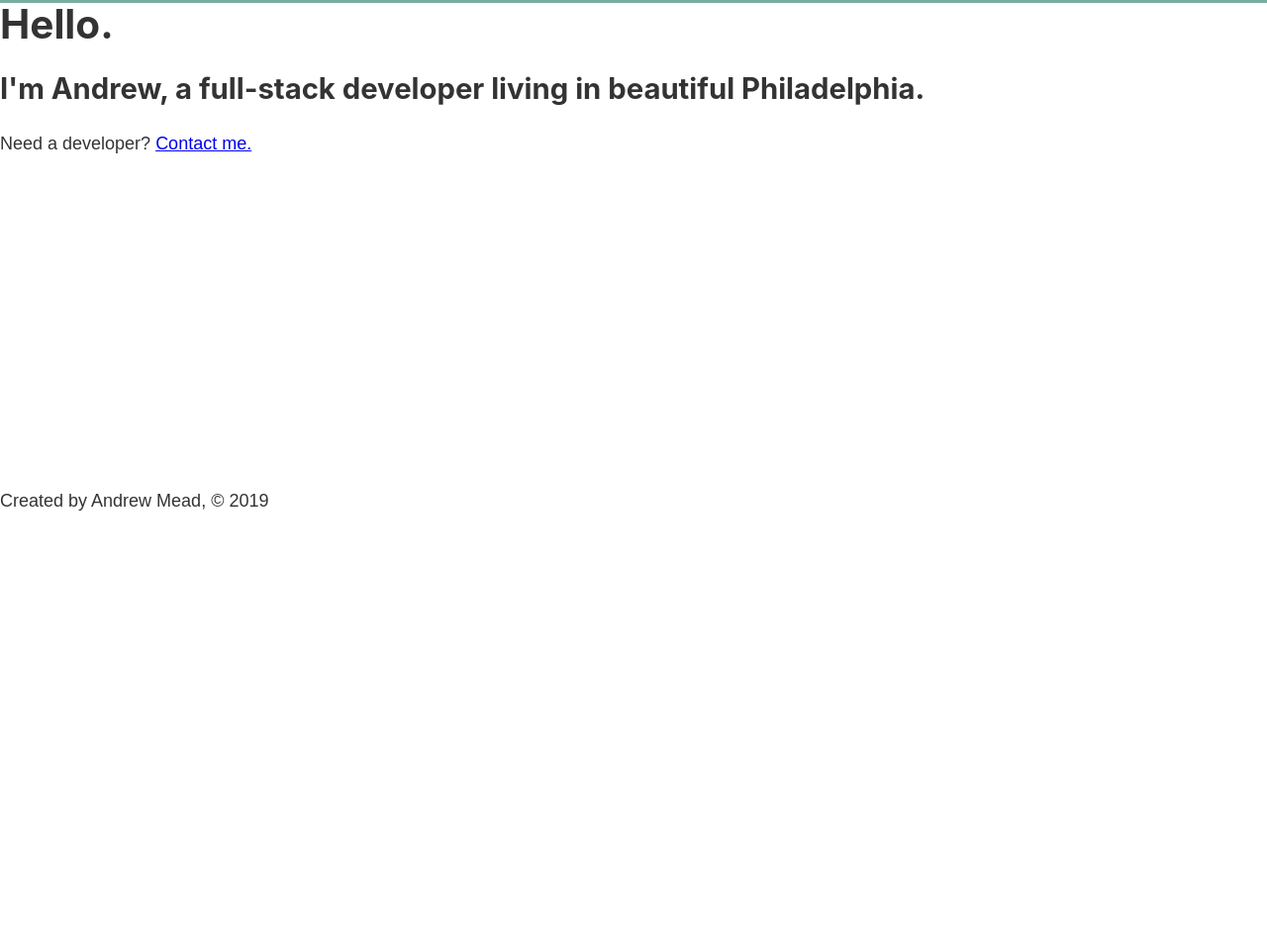
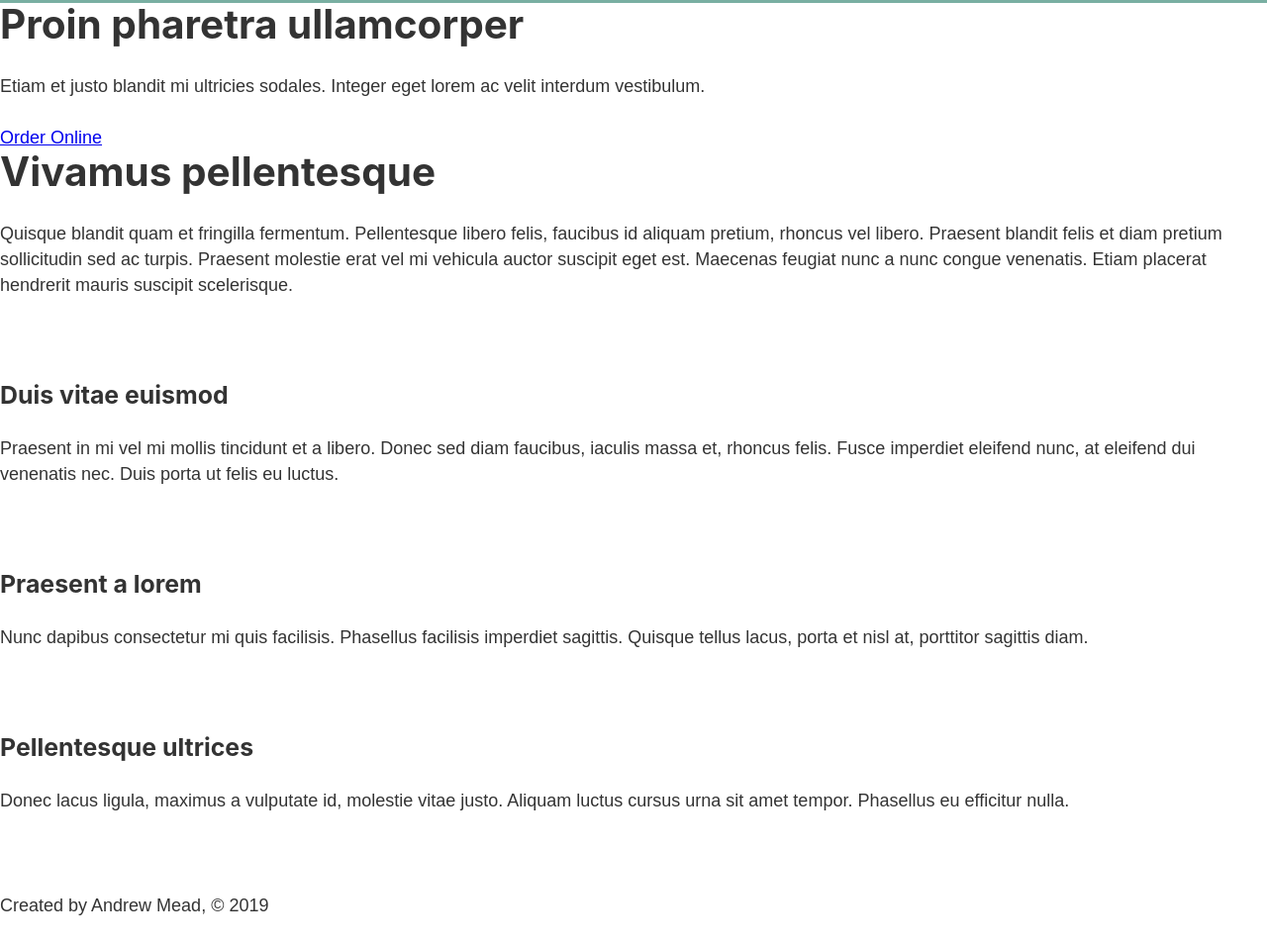
Before and after one commit to etkpd/boxed-water, a Gatsby site: page / in a window 1280 px wide. Shown: the part 255-1209 px from the top of the page at 99% size. Before the commit the page ends 800 px from the top, so only its background shows below. Built offline with nearby package versions, Linux system fonts and the light colour scheme; Gatsby itself is replaced by a stand-in of ours.

Commit message:
added html text to homepage

```diff
--- a/src/pages/index.js
+++ b/src/pages/index.js
@@ -4,12 +4,43 @@ import { Link } from 'gatsby'
 import Layout from '../components/layout'
 
 const IndexPage = () => {
-    return (
-        <Layout>
-            <h1>Hello.</h1>
-            <h2>I'm Andrew, a full-stack developer living in beautiful Philadelphia.</h2>
-            <p>Need a developer? <Link to="/contact">Contact me.</Link></p>
-        </Layout>
+  return (
+    <Layout>
+      <section>
+        <h1>Proin pharetra ullamcorper</h1>
+        <p>Etiam et justo blandit mi ultricies sodales. Integer eget lorem ac velit interdum vestibulum. </p>
+        <Link to="/store">Order Online</Link>
+      </section>
+
+      <section>
+        <h1>Vivamus pellentesque</h1>
+        <p>Quisque blandit quam et fringilla fermentum. Pellentesque libero felis, faucibus id aliquam pretium, rhoncus vel libero. Praesent blandit felis et diam pretium sollicitudin sed ac turpis. Praesent molestie erat vel mi vehicula auctor suscipit eget est. Maecenas feugiat nunc a nunc congue venenatis. Etiam placerat hendrerit mauris suscipit scelerisque.</p>
+      </section>
+
+      <section>
+        <article>
+          <figure>
+            <img></img>
+          </figure>
+          <h3>Duis vitae euismod</h3>
+          <p>Praesent in mi vel mi mollis tincidunt et a libero. Donec sed diam faucibus, iaculis massa et, rhoncus felis. Fusce imperdiet eleifend nunc, at eleifend dui venenatis nec. Duis porta ut felis eu luctus. </p>
+        </article>
+        <article>
+          <figure>
+            <img></img>
+          </figure>
+          <h3>Praesent a lorem</h3>
+          <p>Nunc dapibus consectetur mi quis facilisis. Phasellus facilisis imperdiet sagittis. Quisque tellus lacus, porta et nisl at, porttitor sagittis diam.</p>
+        </article>
+        <article>
+          <figure>
+            <img></img>
+          </figure>
+          <h3>Pellentesque ultrices</h3>
+          <p>Donec lacus ligula, maximus a vulputate id, molestie vitae justo. Aliquam luctus cursus urna sit amet tempor. Phasellus eu efficitur nulla. </p>
+        </article>
+      </section>
+    </Layout>
     )
 }
 
```
